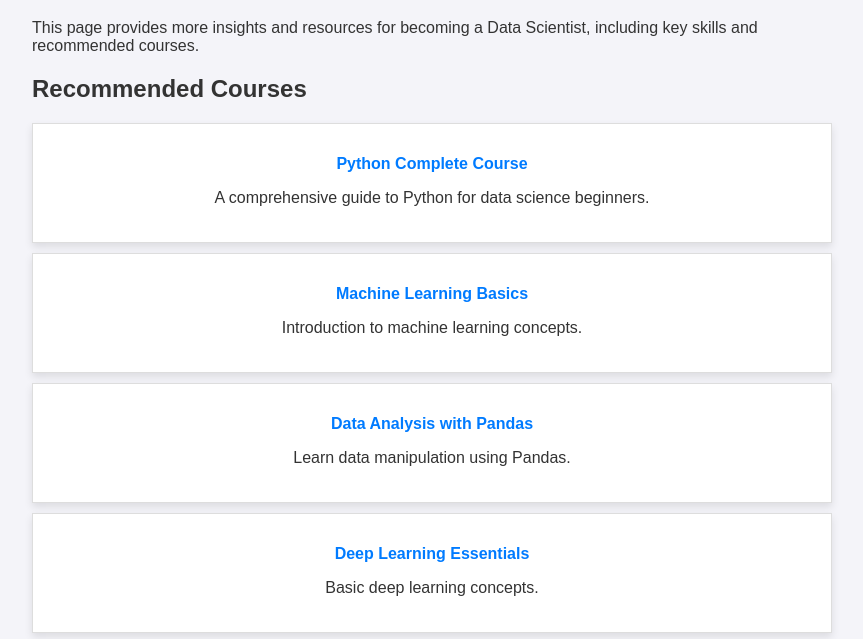
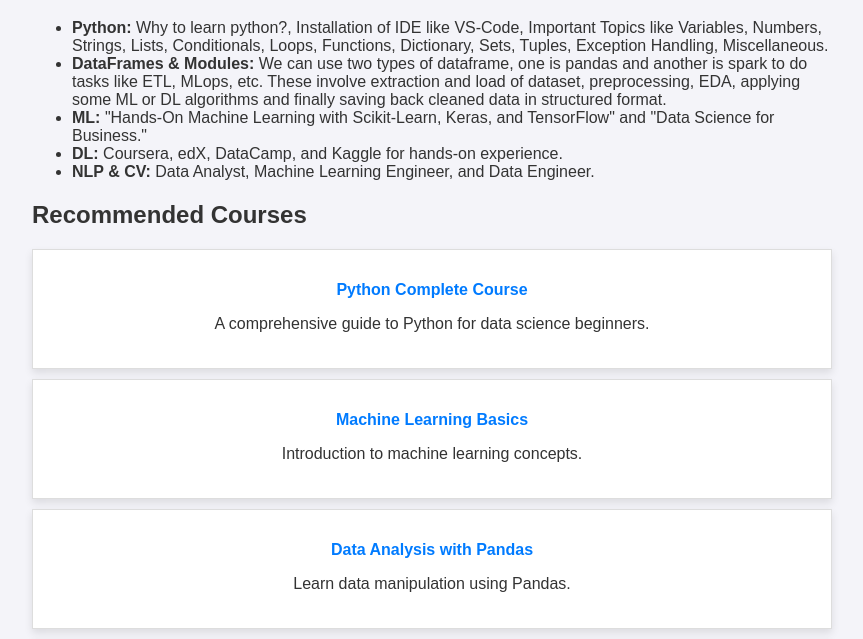
Before and after one commit to SwarnimIIITD/Mywebsite, a plain HTML site: page data-scientist.html in a window 1280 px wide. Shown: the part 81-720 px from the top of the page, without its empty margins (208-1071 px from the left). Drawn offline with Linux system fonts and the light colour scheme.

Commit message:
Update data-scientist.html

```diff
--- a/data-scientist.html
+++ b/data-scientist.html
@@ -49,7 +49,13 @@
 </head>
 <body>
   <h1>Data Scientist - Additional Information</h1>
-  <p>This page provides more insights and resources for becoming a Data Scientist, including key skills and recommended courses.</p>
+  <ul>
+  <li><strong>Python: </strong> Why to learn python?, Installation of IDE like VS-Code, Important Topics like Variables, Numbers, Strings, Lists, Conditionals, Loops, Functions, Dictionary, Sets, Tuples, Exception Handling, Miscellaneous.</li>
+  <li><strong>DataFrames & Modules: </strong> We can use two types of dataframe, one is pandas and another is spark to do tasks like ETL, MLops, etc. These involve extraction and load of dataset, preprocessing, EDA, applying some ML or DL algorithms and finally saving back cleaned data in structured format.</li>
+  <li><strong>ML: </strong> "Hands-On Machine Learning with Scikit-Learn, Keras, and TensorFlow" and "Data Science for Business."</li>
+  <li><strong>DL: </strong> Coursera, edX, DataCamp, and Kaggle for hands-on experience.</li>
+  <li><strong>NLP & CV: </strong> Data Analyst, Machine Learning Engineer, and Data Engineer.</li>
+</ul>
 
   <h2>Recommended Courses</h2>
   <div class="courses">
```
